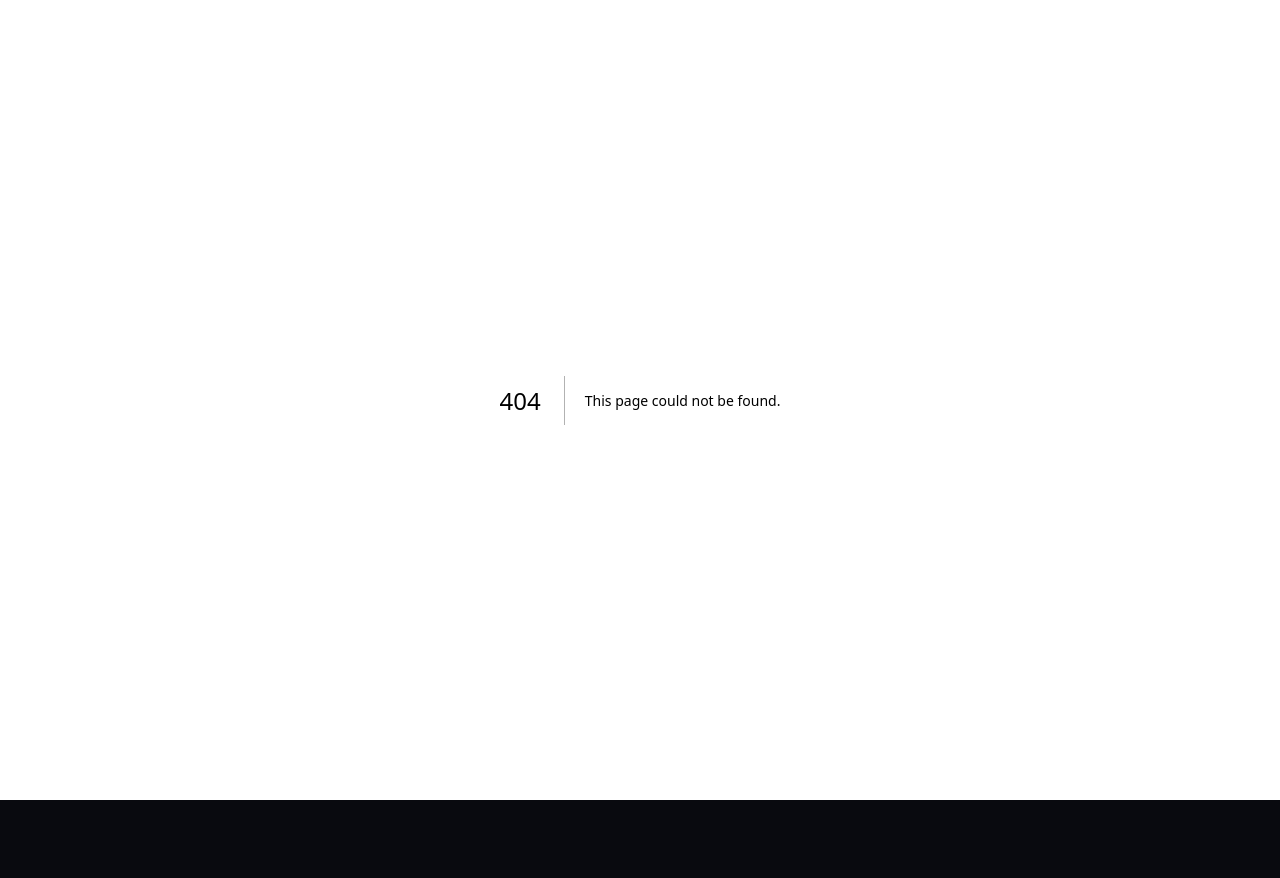
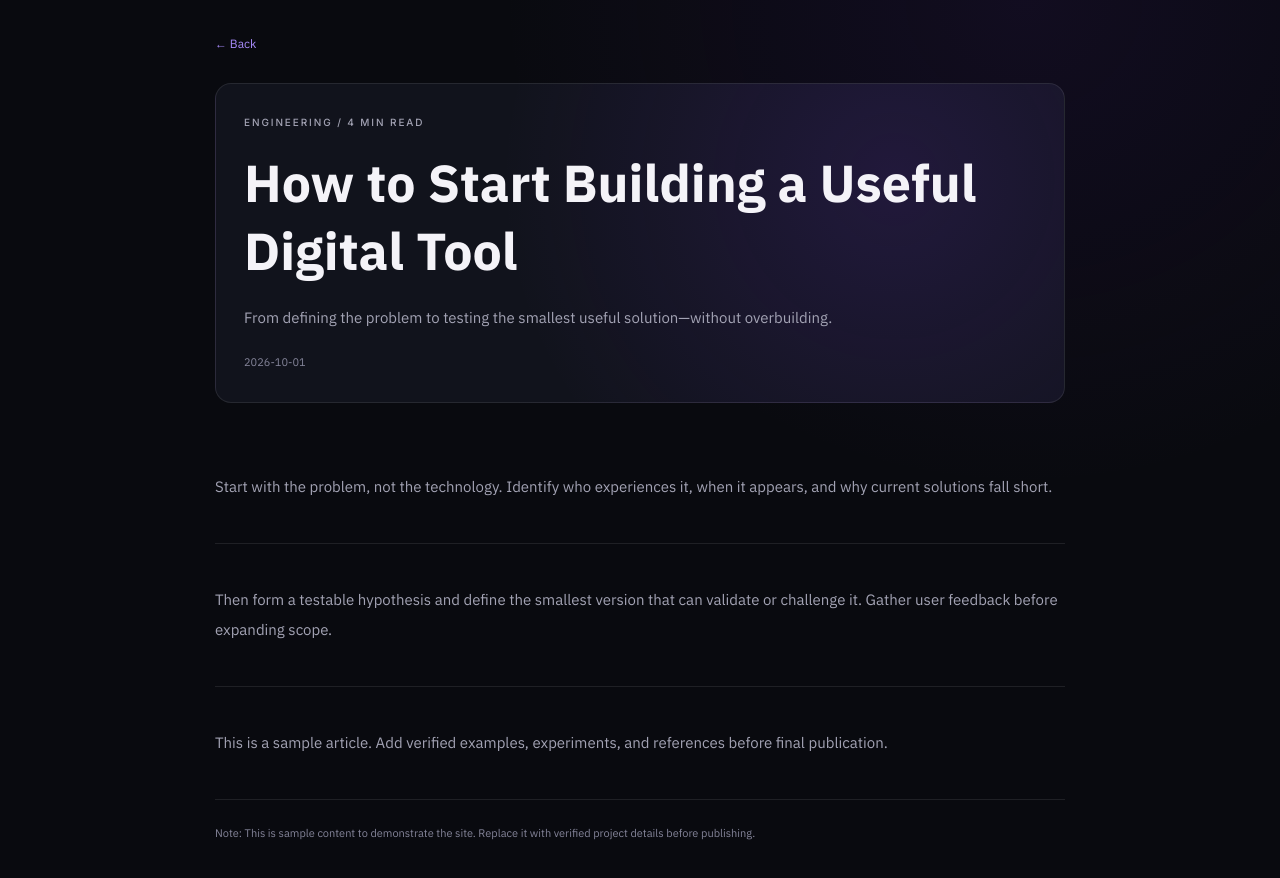
Before and after one commit to abaalfadhel/my-portfolio, a Next.js app: page /en/knowledge/designing-useful-tools in a window 1280 px wide. Before the commit this address had no page. Shown: the top 878 px of the page. Before the commit the page ends 800 px from the top, so only its background shows below. Built offline with nearby package versions, Linux system fonts and the light colour scheme.

Commit message:
Create page.tsx

```diff
--- /dev/null
+++ b/src/app/[locale]/knowledge/[slug]/page.tsx
@@ -0,0 +1,8 @@
+import type { Metadata } from 'next';
+import Link from 'next/link';
+import { notFound } from 'next/navigation';
+import { articles } from '@/content/articles';
+import { getCopy,isLocale,locales } from '@/lib/i18n';
+export function generateStaticParams(){return locales.flatMap(locale=>articles.map(article=>({locale,slug:article.slug})));}
+export async function generateMetadata({params}:{params:Promise<{locale:string;slug:string}>}):Promise<Metadata>{const {locale,slug}=await params;if(!isLocale(locale))return {};const article=articles.find(a=>a.slug===slug);return article?{title:article.title[locale],description:article.excerpt[locale]}:{};}
+export default async function ArticlePage({params}:{params:Promise<{locale:string;slug:string}>}){const {locale:raw,slug}=await params;if(!isLocale(raw))notFound();const article=articles.find(a=>a.slug===slug);if(!article)notFound();const t=getCopy(raw),en=raw==='en';return <div className="page-shell"><article className="project-detail"><Link href={`/${raw}/knowledge`} className="back-link">← {t.back}</Link><header className="detail-hero"><p className="eyebrow">{article.category.toUpperCase()} / {article.readingTime} {en?'MIN READ':'دقائق قراءة'}</p><h1>{article.title[en?'en':'ar']}</h1><p>{article.excerpt[en?'en':'ar']}</p><time className="small-note" dateTime={article.date}>{article.date}</time></header>{article.body[en?'en':'ar'].map((paragraph,i)=><section className="detail-block" key={i}><p>{paragraph}</p></section>)}<p className="small-note" style={{marginTop:24}}>{t.note}: {t.sampleNote}</p></article></div>}
```
